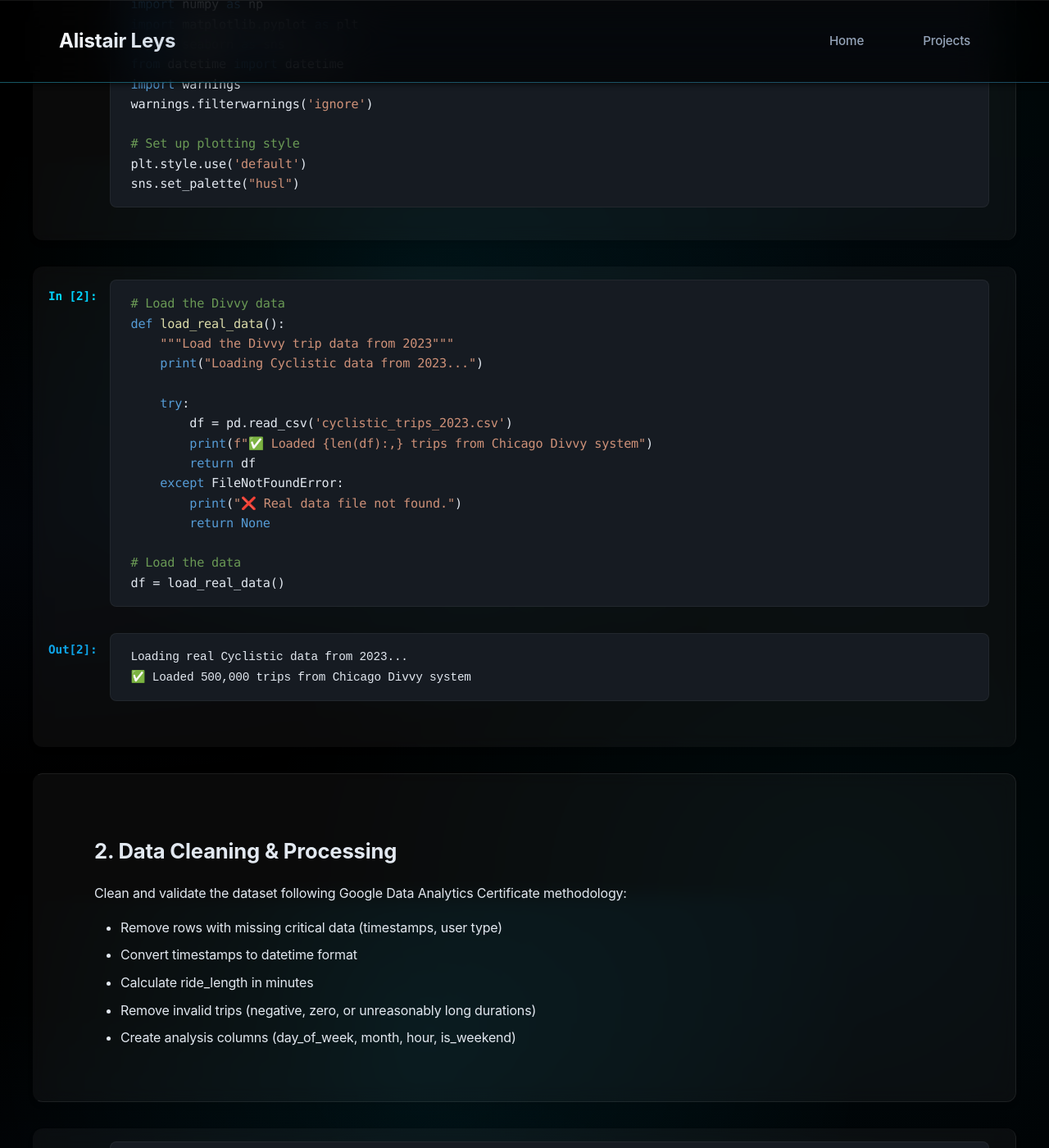
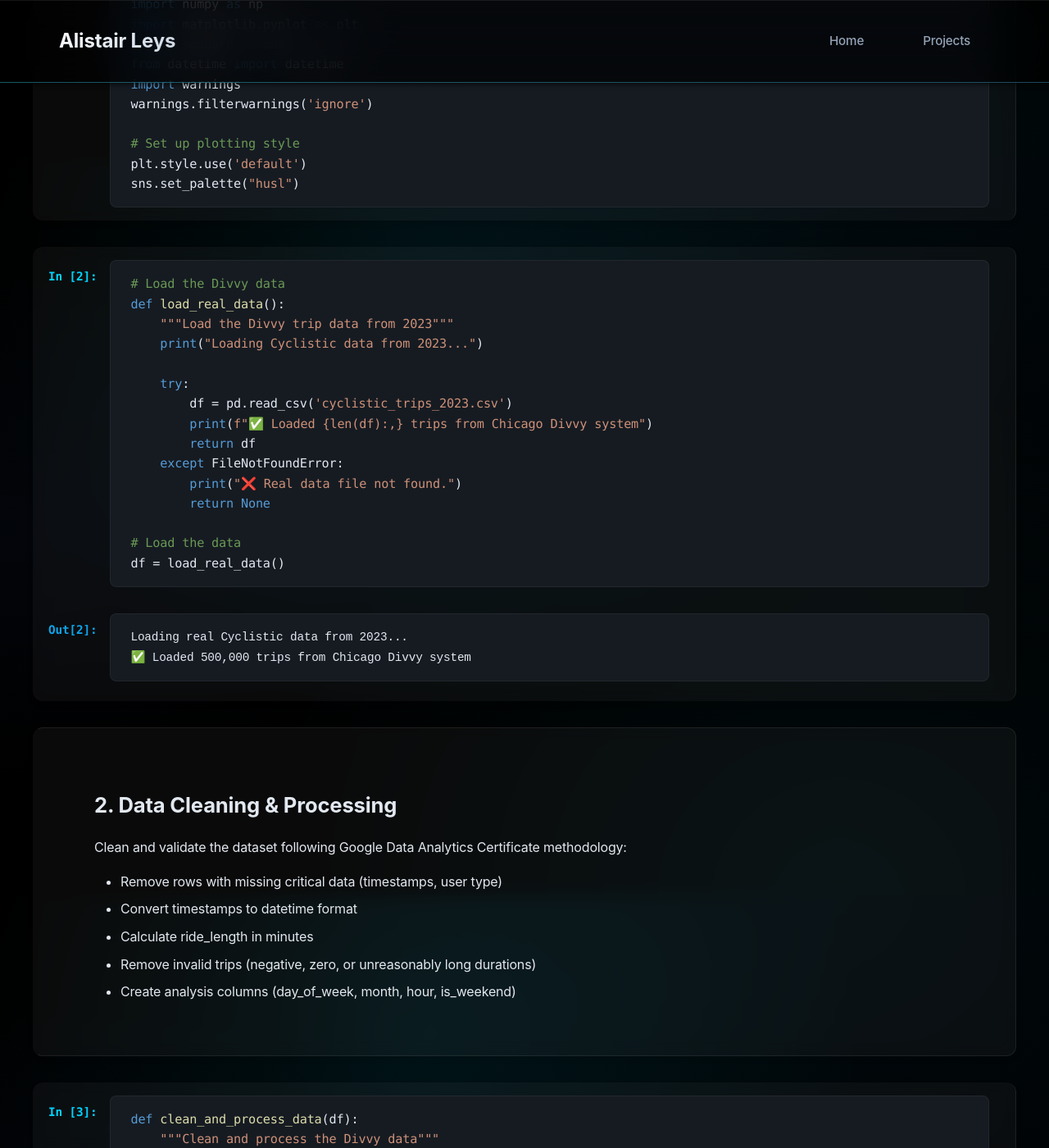
Before and after one commit to AlistairLeys/alistairleys.github.io, a Jekyll site: the page projects/cyclistic/index.html, which Jekyll copies as it is, in a window 1280 px wide and 1400 px high, scrolled down 1608 px. Shown: the whole window at 82% size. Built offline with Jekyll 4.4.1, drawn with Linux system fonts in a browser that asks for light colours; nearby versions of some CDN libraries.

Commit message:
Fix massive gap issue: remove redundant padding
- Remove padding-bottom from .jp-CodeCell (was creating massive gap)
- Remove padding-bottom from .jp-OutputArea (was doubling up)
- Keep only padding: var(--spacing-md) 0 on both areas for consistency
- Now thin, equal spacing before input and after output
- Applied to both Cyclistic and Diabetes projects

```diff
--- a/projects/cyclistic/index.html
+++ b/projects/cyclistic/index.html
@@ -290,7 +290,6 @@
         .jp-CodeCell {
             border-top: none;
             border-bottom: none;
-            padding-bottom: var(--spacing-lg); /* Add bottom padding to prevent cutoff */
         }
 
         /* Input Area - Code Cells */
@@ -340,7 +339,6 @@
         .jp-OutputArea {
             display: flex;
             padding: var(--spacing-md) 0;
-            padding-bottom: var(--spacing-lg); /* Mirror the spacing above input box */
         }
 
         .jp-OutputPrompt {
--- a/projects/diabetes/index.html
+++ b/projects/diabetes/index.html
@@ -653,7 +653,6 @@
         .jp-CodeCell {
             border-top: none;
             border-bottom: none;
-            padding-bottom: var(--spacing-lg); /* Add bottom padding to prevent cutoff */
         }
 
         /* Input Area - Code Cells */
@@ -703,7 +702,6 @@
         .jp-OutputArea {
             display: flex;
             padding: var(--spacing-md) 0;
-            padding-bottom: var(--spacing-lg); /* Mirror the spacing above input box */
         }
 
         .jp-OutputPrompt {
```
